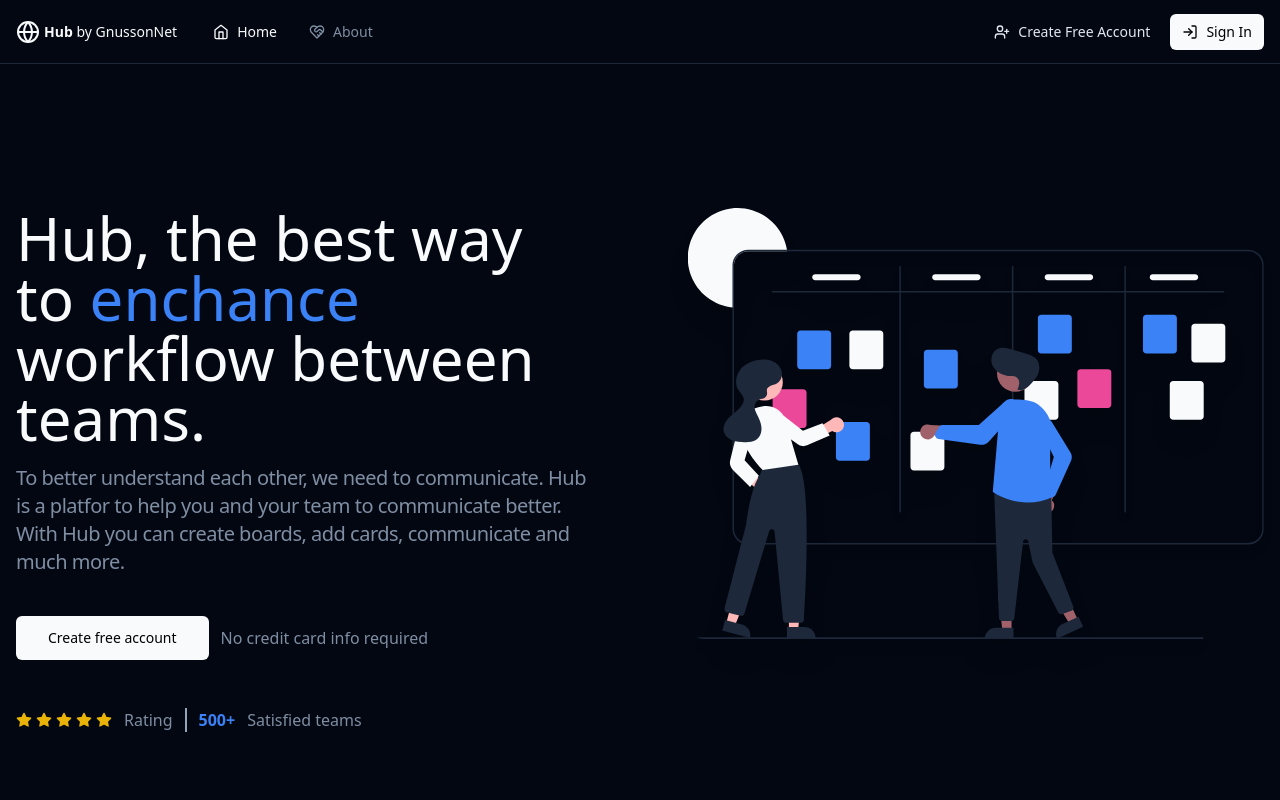
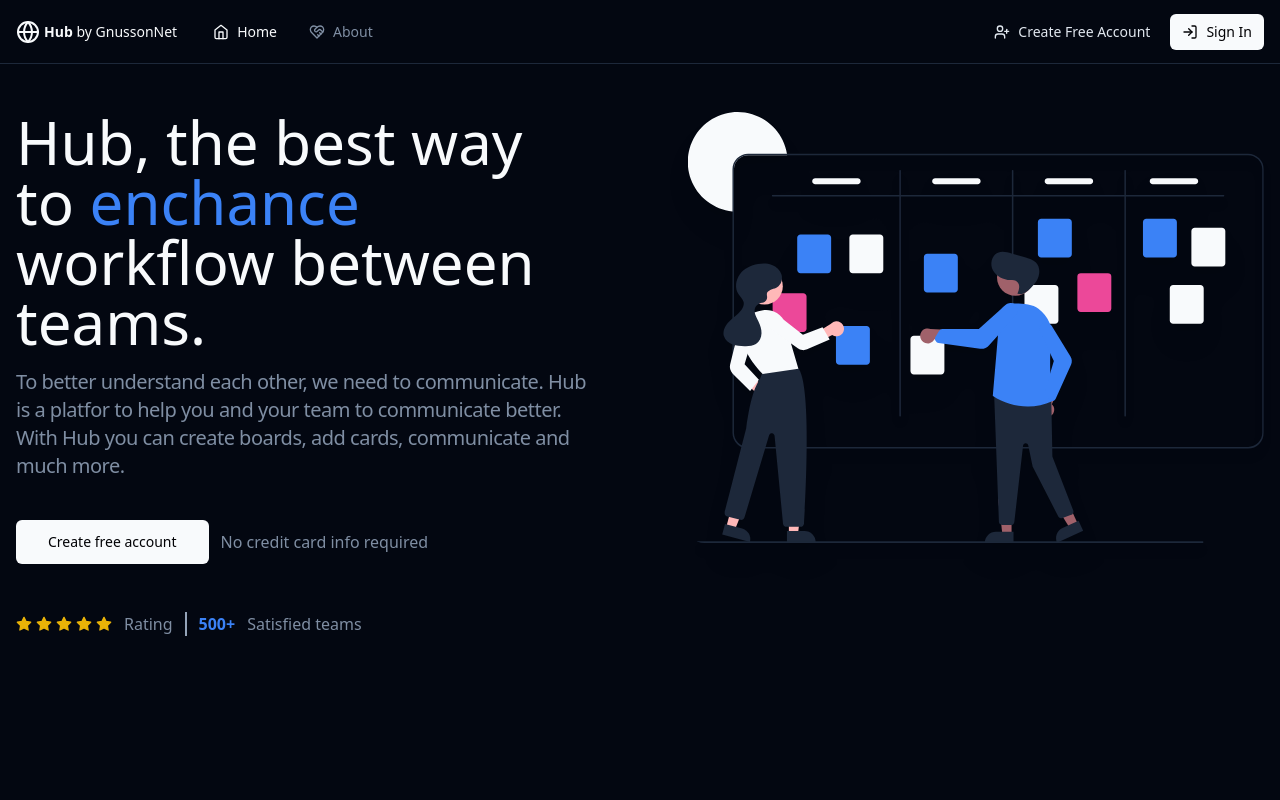
Before and after one commit to GnussonNet/hub, a Next.js app: page / in a window 1280 px wide. Shown: the top 800 px of the page. Built offline with nearby package versions, Linux system fonts and the light colour scheme.

Commit message:
Added top padding to all pages

```diff
--- a/src/app/(homePage)/about/page.tsx
+++ b/src/app/(homePage)/about/page.tsx
@@ -1,6 +1,6 @@
 const page = () => {
   return (
-    <div className="container">
+    <div className="container pt-8 sm:pt-12">
       <h1>About</h1>
     </div>
   );
--- a/src/app/(homePage)/layout.tsx
+++ b/src/app/(homePage)/layout.tsx
@@ -18,7 +18,7 @@ export default function RootLayout({
     <>
       <Navbar items={siteConfig.landingNav} />
       <main
-        className={cn("min-h-screen flex-1", siteConfig.options.navbar.padding)}
+        className={cn("flex min-h-screen", siteConfig.options.navbar.padding)}
       >
         {children}
       </main>
--- a/src/app/(homePage)/loading.tsx
+++ b/src/app/(homePage)/loading.tsx
@@ -1,6 +1,6 @@
 export default function Loading() {
   return (
-    <div className="container">
+    <div className="container pt-8 sm:pt-12">
       <h1>Loading...</h1>
     </div>
   );
--- a/src/app/(homePage)/page.tsx
+++ b/src/app/(homePage)/page.tsx
@@ -7,8 +7,8 @@ import Link from "next/link";
 
 const page = () => {
   return (
-    <div className="container">
-      <div className="relative w-full items-center py-24 lg:py-36">
+    <div className="container pt-8 sm:pt-12">
+      <div className="relative w-full items-center pb-14 lg:pb-24">
         <div className="relative m-auto flex-col items-start align-middle">
           <div className="grid grid-cols-1 gap-6 lg:grid-cols-2 lg:gap-24">
             <div className="relative m-auto items-center gap-12 lg:inline-flex">
--- a/src/app/(homePage)/privacy/page.tsx
+++ b/src/app/(homePage)/privacy/page.tsx
@@ -1,6 +1,6 @@
 const page = () => {
   return (
-    <div className="container">
+    <div className="container pt-8 sm:pt-12">
       <h1>Privacy</h1>
     </div>
   );
--- a/src/app/(homePage)/signin/page.tsx
+++ b/src/app/(homePage)/signin/page.tsx
@@ -3,8 +3,8 @@ import { UserAuthForm } from "./components/UserAuthForm";
 
 const page = () => {
   return (
-    <div className="container">
-      <div className="mx-auto flex h-full w-full flex-col justify-center space-y-6 sm:max-w-sm">
+    <div className="container pt-8">
+      <div className="mx-auto flex w-full flex-col justify-center space-y-6 sm:h-full sm:max-w-sm">
         <div className="flex flex-col space-y-2 text-center">
           <h1 className="text-2xl font-semibold tracking-tight">
             Sign in to your account
--- a/src/app/(homePage)/signup/page.tsx
+++ b/src/app/(homePage)/signup/page.tsx
@@ -4,8 +4,8 @@ import { UserAuthForm } from "./components/UserAuthForm";
 
 const page = () => {
   return (
-    <div className="container">
-      <div className="mx-auto flex w-full flex-col justify-center space-y-6 sm:max-w-sm">
+    <div className="container pt-8 sm:pt-12">
+      <div className="mx-auto flex w-full flex-col justify-center space-y-6 sm:h-full sm:max-w-sm">
         <div className="flex flex-col space-y-2 text-center">
           <h1 className="text-2xl font-semibold tracking-tight">
             Create an account
--- a/src/app/dashboard/layout.tsx
+++ b/src/app/dashboard/layout.tsx
@@ -18,7 +18,7 @@ export default function RootLayout({
     <>
       <Navbar items={siteConfig.dashboardNav} />
       <main
-        className={cn("min-h-screen flex-1", siteConfig.options.navbar.padding)}
+        className={cn("flex min-h-screen", siteConfig.options.navbar.padding)}
       >
         {children}
       </main>
--- a/src/app/dashboard/page.tsx
+++ b/src/app/dashboard/page.tsx
@@ -1,7 +1,7 @@
 import React from "react";
 
 const page = () => {
-  return <div className="container">Dashboard Page</div>;
+  return <div className="container pt-8 sm:pt-12">Dashboard Page</div>;
 };
 
 export default page;
```
